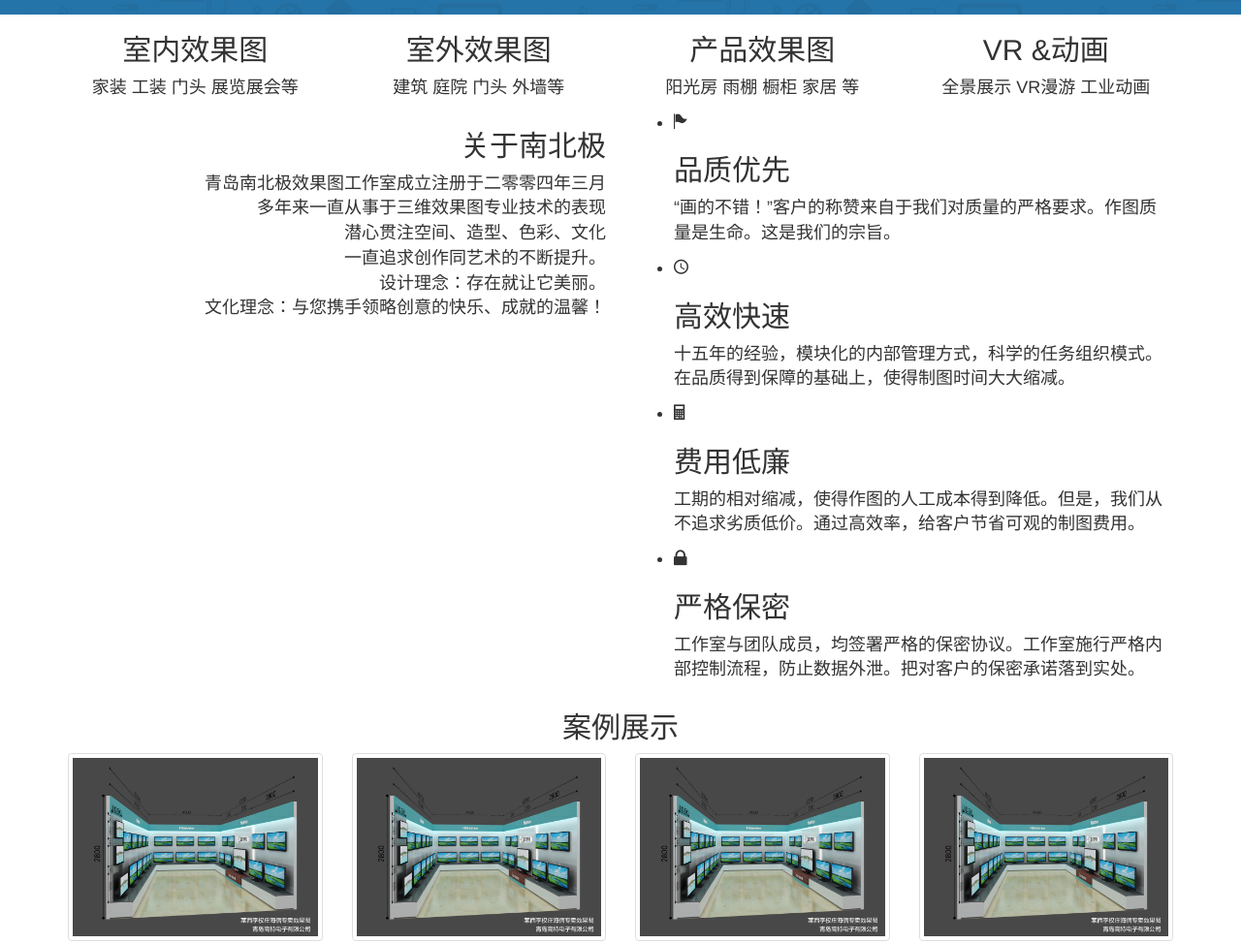
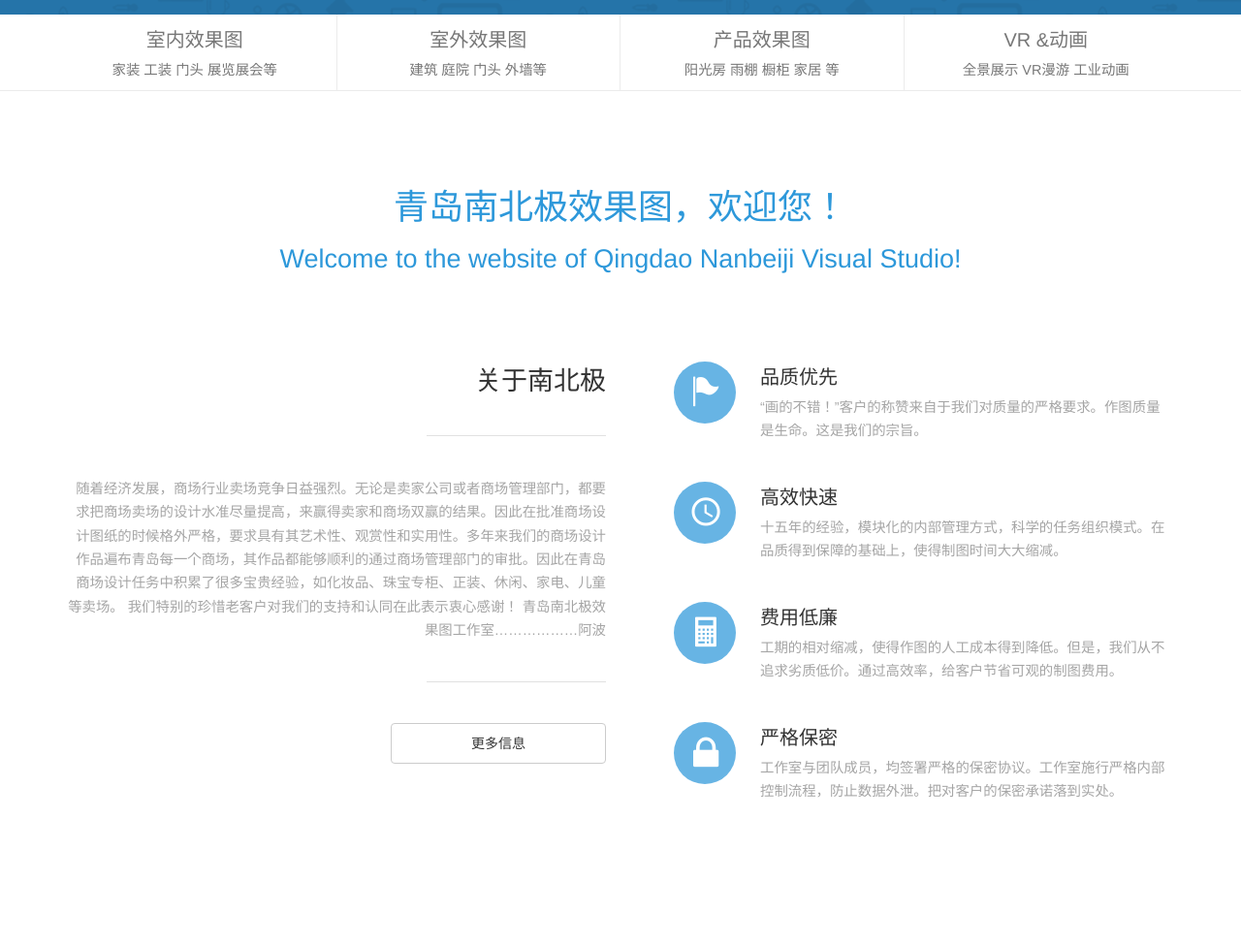
Before and after one commit to HaichuanQD/Nanbeiji-website, a plain HTML site: page index.html in a window 1280 px wide. Shown: the part 565-1539 px from the top of the page at 97% size. Drawn offline with Linux system fonts and the light colour scheme; a script that the page names is missing; files whose address does not match are found by name.

Commit message:
简介大局已定

```diff
--- a/css/style.css
+++ b/css/style.css
@@ -6,10 +6,64 @@ color:
 #92caec lighter
 
 */
+
+* {
+    margin: 0;
+    padding: 0;
+  }
+
 body {
   padding-top: 80px;
   font-size: 18px;
 }/*加固定浮动在上方的导航后的规矩*/
+
+h1,h2,h3,h4{
+    font-size:20px;
+}
+/*----overlay----*/
+.overlay{
+  position: absolute;
+  top: 0;
+  bottom: 0;
+  left: 0;
+  right: 0;
+  height: 100%;
+  width: 100%;
+  opacity: 0;
+  transition: .5s ease;
+  background-color: rgba(34, 129, 192, 0.70);
+  text-align: center;
+  vertical-align: middle;
+}
+
+.overlay .btn{
+    left:50%;
+    top:50%;
+    position: absolute;
+    transform: translate(-50%, -50%);
+    -ms-transform: translate(-50%, -50%);
+
+}
+
+.hover_overlay_fade:hover .overlay{
+    opacity: 1;
+}
+
+.line_container_h{
+    height:3px;
+
+}
+.line_solid{
+    border-bottom: 1px solid #e1e1e1;
+}
+/*----section----*/
+
+#about,#cases{
+    padding-bottom: 80px;
+    padding-top: 80px;
+}
+
+
 /*-----nav------*/
 
 
@@ -198,7 +252,7 @@ body {
     height: 278px!important;
     top:16% !important;
     left:86% !important;
-    margin-left: -160px!important;
+    margin-left: -160px !important;
 }
 
 /*----轮播p4----*/
@@ -248,6 +302,109 @@ body {
 background:#c2c7c9; }
 
 
+/*-----service 在轮播图下方---------*/
+.service1,
+.service2,
+.service3 {
+   border-right: 1px solid rgb(235, 235, 235);
+   color:rgb(119, 119, 119);
+   font-size:80%;
+   font-weight: normal;
+}
+.service4{
+    color:rgb(119, 119, 119);
+    font-size:80%;
+    font-weight: normal;
+}
+
+.afterswiper {
+    border-bottom: 1px solid rgb(235, 235, 235);
+}
+
+.afterswiper h3{
+    margin-top:15px;
+    font-weight: 100;
+}
+
+/*---about---*/
+h1{
+    font-size: 200%;
+
+}
+#about h2{
+    font-size:150%
+}
+
+.text-right h3{
+    margin-top: 6px;
+    font-size:150%;
+}
+
+.text-right .line_container_h {
+    margin:40px 0 40px ;
+}
+.text-right .line_solid {
+    width:33.33%;
+    float:right;
+}
+
+.more_info{
+    width: 40%;
+    margin-left:60%;
+}
+.more_info button{
+    line-height: 200%;
+}
+
+.about_ul{
+    list-style: none;
+    padding-left: 40px;
+}
+
+.about_ul li{
+    padding-bottom: 30px;
+}
+
+.about_ul li:last-child{
+    padding-bottom: 0px;
+}
+.feature_1 {
+    position: relative;
+}
+
+.feature_1 h3{
+    margin-top:5px;
+    margin-bottom:8px;
+}
+.feature_1 p, .text-right p {
+    font-size:80%;
+    color:rgb(165, 165, 165);
+    line-height: 170%;
+}
+
+.icon_container_round{
+    display: inline-block;
+    margin-right: 25px;
+    width:64px;
+    height: 64px;
+    border-radius: 50%;
+    background-color:#67b4e4;
+    color: #fff;
+    text-align: center;
+    line-height: 64px;
+    font-size: 35px;
+    float: left;
+}
+.icon_container_round i{
+    margin-left: 2px;
+
+}
+.text_container{
+    overflow: hidden;
+}
+
+
+
 
 
 
--- a/index.html
+++ b/index.html
@@ -119,22 +119,34 @@
       <div class="afterswiper">
           <div class="container">
               <div class="row">
-                  <div class="col-xs-3">
-                    <h2 class="text-center">室内效果图</h2>
+                  <div class="col-xs-3 service1 hover_overlay_fade">
+                    <h3 class="text-center">室内效果图</h3>
                     <p class="text-center">家装 工装 门头 展览展会等</p>
+                    <div class="overlay">
+                      <button class="btn btn-default">案例作品</button>
+                    </div>
                   </div>
-                  <div class="col-xs-3">
-                    <h2 class="text-center">室外效果图</h2>
+                  <div class="col-xs-3 service2 hover_overlay_fade">
+                    <h3 class="text-center">室外效果图</h3>
                     <p class="text-center">建筑 庭院 门头 外墙等</p>
+                    <div class="overlay">
+                      <button class="btn btn-default">案例作品</button>
+                    </div>
                   </div>
-                  <div class="col-xs-3">
-                    <h2 class="text-center">产品效果图</h2>
+                  <div class="col-xs-3 service3 hover_overlay_fade">
+                    <h3 class="text-center">产品效果图</h3>
                     <p class="text-center">阳光房 雨棚 橱柜 家居 等</p>
+                    <div class="overlay">
+                      <button class="btn btn-default">案例作品</button>
+                    </div>
                   </div>
-                  <div class="col-xs-3">
-                      <h2 class="text-center">VR &动画</h2>
+                  <div class="col-xs-3 service4 hover_overlay_fade">
+                      <h3 class="text-center">VR &动画</h3>
                       <p class="text-center">全景展示 VR漫游 工业动画</p>
                     <div style="width: 100%"></div>
+                    <div class="overlay">
+                      <button class="btn btn-default">案例作品</button>
+                    </div>
                   </div>
               </div>
           </div>
@@ -143,51 +155,72 @@
     </section>
 
 
-      <section class="AboutNBJ">
+      <section id="about">
+        <h1 class="text-center" style="color:#2d98da;">青岛南北极效果图，欢迎您！</h1>
+        <h2 class="text-center" style="margin-bottom:90px;color:#2d98da;">Welcome to the website of Qingdao Nanbeiji Visual Studio!</h2>
         <div class="container">
             <div class="row">
-                <div class="col-sm-6">
-                    <h2 class="text-right">关于南北极</h2>
-                    <p class="text-right">青岛南北极效果图工作室成立注册于二零零四年三月<br>多年来一直从事于三维效果图专业技术的表现<br>潜心贯注空间、造型、色彩、文化<br>一直追求创作同艺术的不断提升。<br>
-                    设计理念：存在就让它美丽。<br>
-                    文化理念：与您携手领略创意的快乐、成就的温馨！</p>
+                <div class="col-sm-6 text-right">
+                    <h3>关于南北极</h3>
+                    <div class="line_container_h">
+                      <div class="line_solid"></div>
+                    </div>
+                    <p>随着经济发展，商场行业卖场竞争日益强烈。无论是卖家公司或者商场管理部门，都要求把商场卖场的设计水准尽量提高，来赢得卖家和商场双赢的结果。因此在批准商场设计图纸的时候格外严格，要求具有其艺术性、观赏性和实用性。多年来我们的商场设计作品遍布青岛每一个商场，其作品都能够顺利的通过商场管理部门的审批。因此在青岛商场设计任务中积累了很多宝贵经验，如化妆品、珠宝专柜、正装、休闲、家电、儿童等卖场。
+
+                        我们特别的珍惜老客户对我们的支持和认同在此表示衷心感谢！
+                        青岛南北极效果图工作室………………阿波</p>
+                        <div class="line_container_h">
+                            <div class="line_solid"></div>
+                          </div>
+                    <div class="more_info">
+                    <button class="btn btn-default btn-block">更多信息</button>
+                    </div>
+
                 </div>
                 <div class="col-sm-6">
-                    <ul>
+                    <ul class=about_ul>
                         <li>
                             <div class="feature_1">
-                              <div class="icon_container">
+                              <div class="icon_container_round">
                                 <i class="ion-flag"></i>
                               </div>
-                              <h2>品质优先</h2>
+                              <div class="text_container">
+                              <h3>品质优先</h3>
                               <p>“画的不错！”客户的称赞来自于我们对质量的严格要求。作图质量是生命。这是我们的宗旨。</p>
+                              </div>
                             </div>
                         </li>
                         <li>
                             <div class="feature_1">
-                              <div class="icon_container">
+                              <div class="icon_container_round">
                                 <i class="ion-android-time"></i>
                               </div>
-                              <h2>高效快速</h2>
+                              <div class="text_container">
+                              <h3>高效快速</h3>
                               <p>十五年的经验，模块化的内部管理方式，科学的任务组织模式。在品质得到保障的基础上，使得制图时间大大缩减。</p>
+                            </div>
                             </div>
                         </li>
                         <li>
                             <div class="feature_1">
-                              <div class="icon_container">
+                              <div class="icon_container_round">
                                 <i class="ion-calculator"></i>
                               </div>
-                              <h2>费用低廉</h2>
+                              <div class="text_container">
+                              <h3>费用低廉</h3>
                               <p>工期的相对缩减，使得作图的人工成本得到降低。但是，我们从不追求劣质低价。通过高效率，给客户节省可观的制图费用。</p>
+                            </div>
                             </div>
                         </li>
                         <li>
                             <div class="feature_1">
-                              <div class="icon_container">
+                              <div class="icon_container_round">
                                 <i class="ion-locked"></i>
                               </div>
-                              <h2>严格保密</h2>
+                              <div class="text_container">
+                              <h3>严格保密</h3>
                               <p>工作室与团队成员，均签署严格的保密协议。工作室施行严格内部控制流程，防止数据外泄。把对客户的保密承诺落到实处。</p>
+                            </div>
                             </div>
                         </li>
                     </ul>
@@ -196,9 +229,8 @@
         </div>
       </section>
 
-      <scetion id="cases">
+      <section id="cases">
         <div class="container">
-          <h2 class="text-center">案例展示</h2>
           <div class="row">
             <div class="col-md-3 col-sm-4">
                 <a href="#" class="thumbnail">
@@ -249,11 +281,11 @@
           </div>
         </div>
 
-      </scetion>
+      </section>
 
-      <section id="news"
+      <section id="news">
 
-      ></section>
+      </section>
 
       <!-- Bootstrap core JavaScript
       ================================================== -->
```
